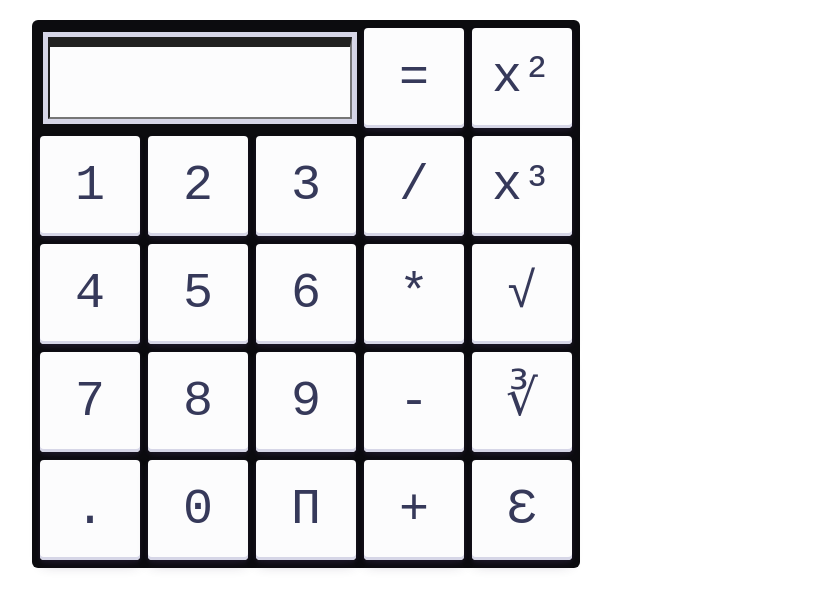
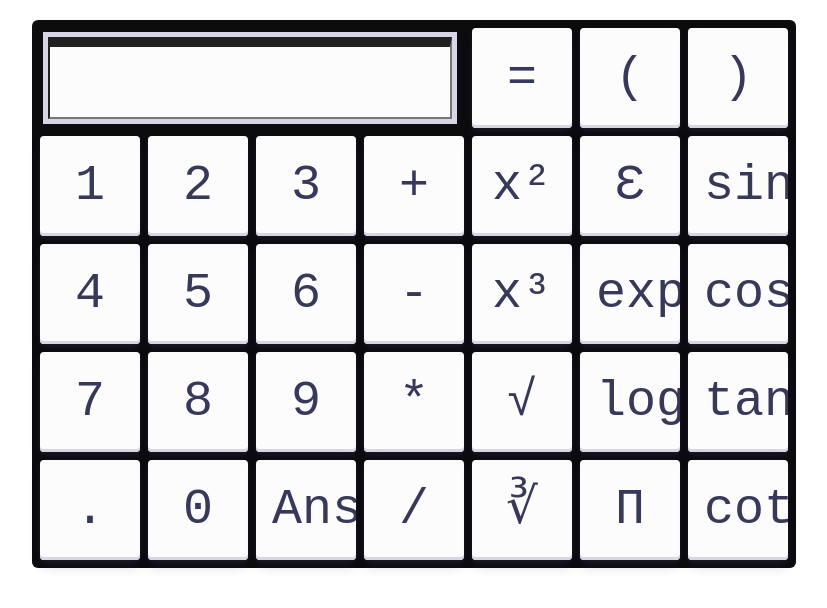
Before and after one commit to Kerem-Yavuz/Basic-Calculator, a plain HTML site: page index.html in a window 1280 px wide. Shown: the whole page, without its empty margins (355-1182 px from the left). Drawn offline with nearby package versions, Linux system fonts and the light colour scheme; a web font is replaced by a local one.

Commit message:
Added new buttons in html and css

```diff
--- a/index.html
+++ b/index.html
@@ -8,38 +8,49 @@
     <main>
         <table id="calcu">
             <tr>
-                <td colspan="3"><input type="text" id="screen"></td>
-                <td colspan="2"><input type="submit" id="button" value="=" onclick="solve()"></td>
-                <td><input type="button" id="button" value="x&sup2;" onclick="dis('^2')" onkeydown="myFunction(event)"></td>
+                <td colspan="4"><input type="text" id="screen"></td>
+                <td colspan="1"><input type="submit" id="button" value="=" onclick="solve()"></td>
+                <td><input type="button" id="button" value="(" onclick="dis('(')" onkeydown="myFunction(event)"></td>
+                <td><input type="button" id="button" value=")" onclick="dis(')')" onkeydown="myFunction(event)"></td>
             </tr>
             <tr>
                 <td><input type="button" id="button" value="1" onclick="dis('1')" onkeydown="myFunction(event)"></td>
                 <td><input type="button" id="button" value="2" onclick="dis('2')" onkeydown="myFunction(event)"></td>
                 <td><input type="button" id="button" value="3" onclick="dis('3')" onkeydown="myFunction(event)"></td>
-                <td colspan="2"><input type="button" id="button" value="/" onclick="dis('/')" onkeydown="myFunction(event)"></td>
-                <td><input type="button" id="button" value="x&sup3;" onclick="dis('^3')" onkeydown="myFunction(event)"></td>
+                <td><input type="button" id="button" value="+" onclick="dis('+')" onkeydown="myFunction(event)"></td>
+                <td><input type="button" id="button" value="x&sup2;" onclick="dis('^2')" onkeydown="myFunction(event)"></td>
+                <td><input type="button" id="button" value="&#400;" onclick="dis('e')" onkeydown="myFunction(event)"></td>
+                <td><input type="button" id="button" value="sin()" onclick="dis('sin(')" onkeydown="myFunction(event)"></td>
             </tr>
             <tr>
                 <td><input type="button" id="button" value="4" onclick="dis('4')" onkeydown="myFunction(event)"></td>
                 <td><input type="button" id="button" value="5" onclick="dis('5')" onkeydown="myFunction(event)"></td>
                 <td><input type="button" id="button" value="6" onclick="dis('6')" onkeydown="myFunction(event)"></td>
-                <td colspan="2"><input type="button" id="button" value="*" onclick="dis('*')" onkeydown="myFunction(event)"></td>
-                <td><input type="button" id="button" value="&radic;" onclick="dis('sqrt(')" onkeydown="myFunction(event)"></td>
+                <td><input type="button" id="button" value="-" onclick="dis('-')" onkeydown="myFunction(event)"></td>
+                <td><input type="button" id="button" value="x&sup3;" onclick="dis('^3')" onkeydown="myFunction(event)"></td>
+                <td><input type="button" id="button" value="exp" onclick="dis('exp')" onkeydown="myFunction(event)"></td>
+                <td><input type="button" id="button" value="cos()" onclick="dis('cos(')" onkeydown="myFunction(event)"></td>
             </tr>
             <tr>
                 <td><input type="button" id="button" value="7" onclick="dis('7')" onkeydown="myFunction(event)"></td>
                 <td><input type="button" id="button" value="8" onclick="dis('8')" onkeydown="myFunction(event)"></td>
                 <td><input type="button" id="button" value="9" onclick="dis('9')" onkeydown="myFunction(event)"></td>
-                <td colspan="2"><input type="button" id="button" value="-" onclick="dis('-')" onkeydown="myFunction(event)"></td>
-                <td><input type="button" id="button" value="&#8731;" onclick="dis('cbrt(')" onkeydown="myFunction(event)"></td>
+                <td><input type="button" id="button" value="*" onclick="dis('*')" onkeydown="myFunction(event)"></td>
+                <td><input type="button" id="button" value="&radic;" onclick="dis('sqrt(')" onkeydown="myFunction(event)"></td>
+                <td><input type="button" id="button" value="log" onclick="dis('log(')" onkeydown="myFunction(event)"></td>
+                <td><input type="button" id="button" value="tan()" onclick="dis('tan(')" onkeydown="myFunction(event)"></td>
             </tr>
             <tr>
 
                 <td><input type="button" id="button" value="." onclick="dis('.')" onkeydown="myFunction(event)"></td>
                 <td><input type="button" id="button" value="0" onclick="dis('0')" onkeydown="myFunction(event)"></td>
+                <td><input type="button" id="button" value="Ans" onclick="dis('Ans')" onkeydown="myFunction(event)"></td>
+                <td><input type="button" id="button" value="/" onclick="dis('/')" onkeydown="myFunction(event)"></td>
+                <td><input type="button" id="button" value="&#8731;" onclick="dis('cbrt(')" onkeydown="myFunction(event)"></td>
                 <td><input type="button" id="button" value="&Pi;" onclick="dis('pi')" onkeydown="myFunction(event)"></td>
-                <td colspan="2"><input type="button" id="button" value="+" onclick="dis('+')" onkeydown="myFunction(event)"></td>
-                <td><input type="button" id="button" value="&#400;" onclick="dis('e')" onkeydown="myFunction(event)"></td>
+                <td><input type="button" id="button" value="cot()" onclick="dis('cot(')" onkeydown="myFunction(event)"></td>
+
+
             </tr>
         </table>
     </main>
--- a/style.css
+++ b/style.css
@@ -70,12 +70,12 @@
     word-wrap: break-word;
     outline: 5px solid #D6D6E7;
     height: 70px;
-    width: 500px;
+    width: 400px;
     font-size: 50px;
     text-align: left;
 
     transition: all 1s;
-    max-width: 300px;
+    max-width: 500px;
     font-weight: bold;
     font-family: 'Calculator', sans-serif;
     margin-left: 10px;
```
